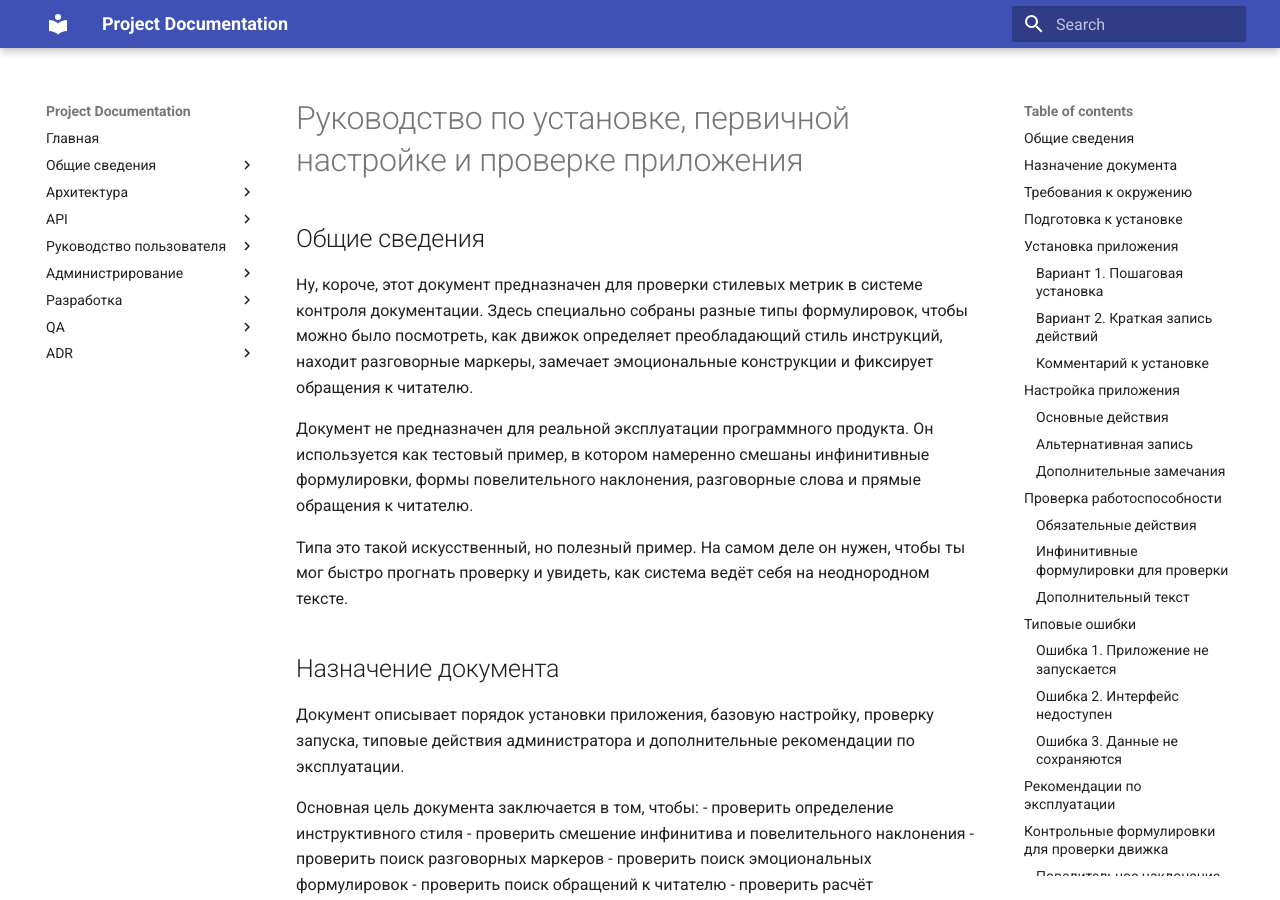
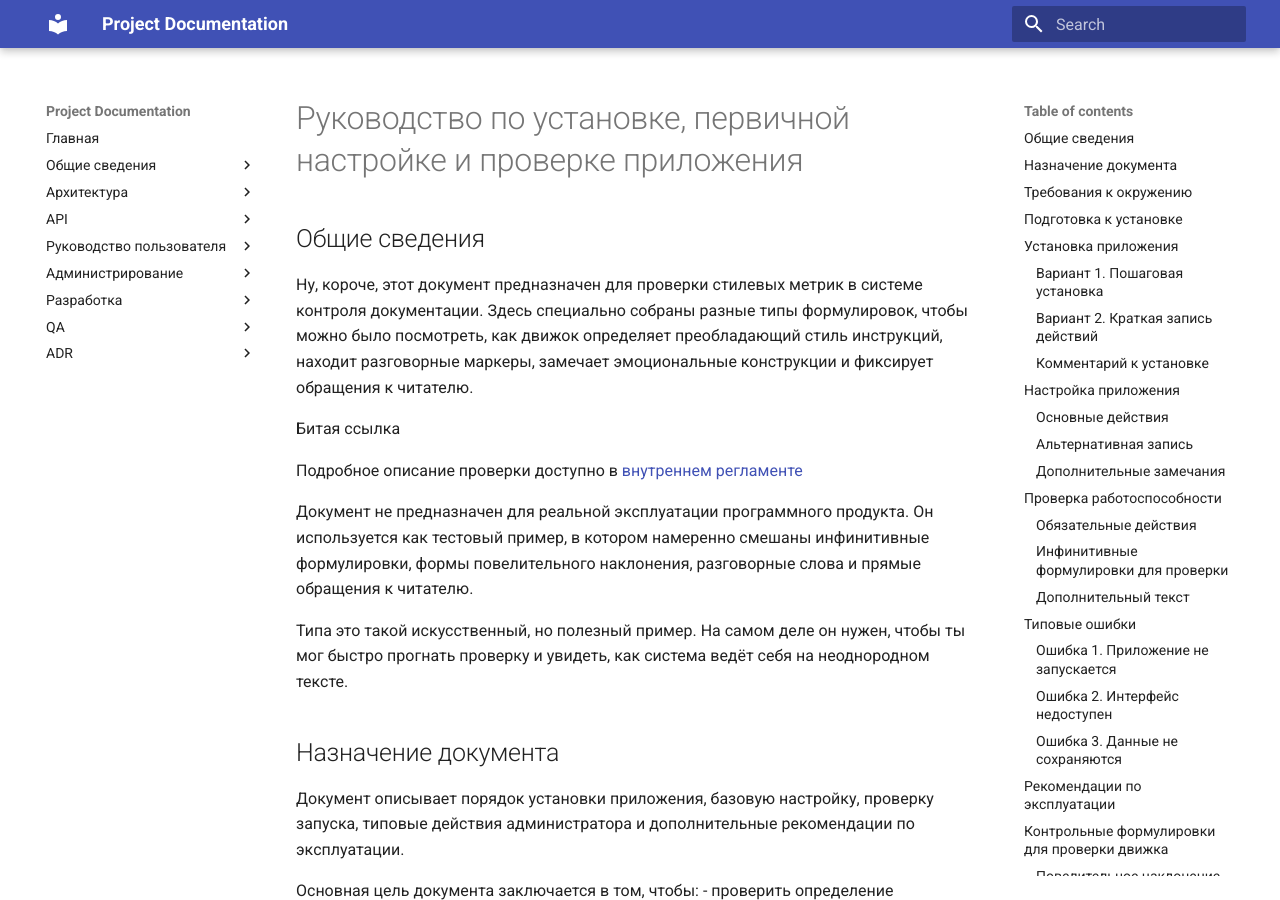
Before and after one commit to techwri/Demo, an MkDocs documentation site: the page built from docs/architecture/test_style.md, in a window 1280 px wide and 900 px high. Built offline with MkDocs 1.6.1 and Material for MkDocs 9.7.7, drawn with Linux system fonts in a browser that asks for light colours.

Commit message:
Update test_style.md

```diff
--- a/docs/architecture/test_style.md
+++ b/docs/architecture/test_style.md
@@ -3,6 +3,10 @@
 ## Общие сведения
 
 Ну, короче, этот документ предназначен для проверки стилевых метрик в системе контроля документации. Здесь специально собраны разные типы формулировок, чтобы можно было посмотреть, как движок определяет преобладающий стиль инструкций, находит разговорные маркеры, замечает эмоциональные конструкции и фиксирует обращения к читателю.
+
+Битая ссылка
+
+Подробное описание проверки доступно в [внутреннем регламенте](https://docs.example.invalid/test-app/checklist)
 
 Документ не предназначен для реальной эксплуатации программного продукта. Он используется как тестовый пример, в котором намеренно смешаны инфинитивные формулировки, формы повелительного наклонения, разговорные слова и прямые обращения к читателю.
 
```
